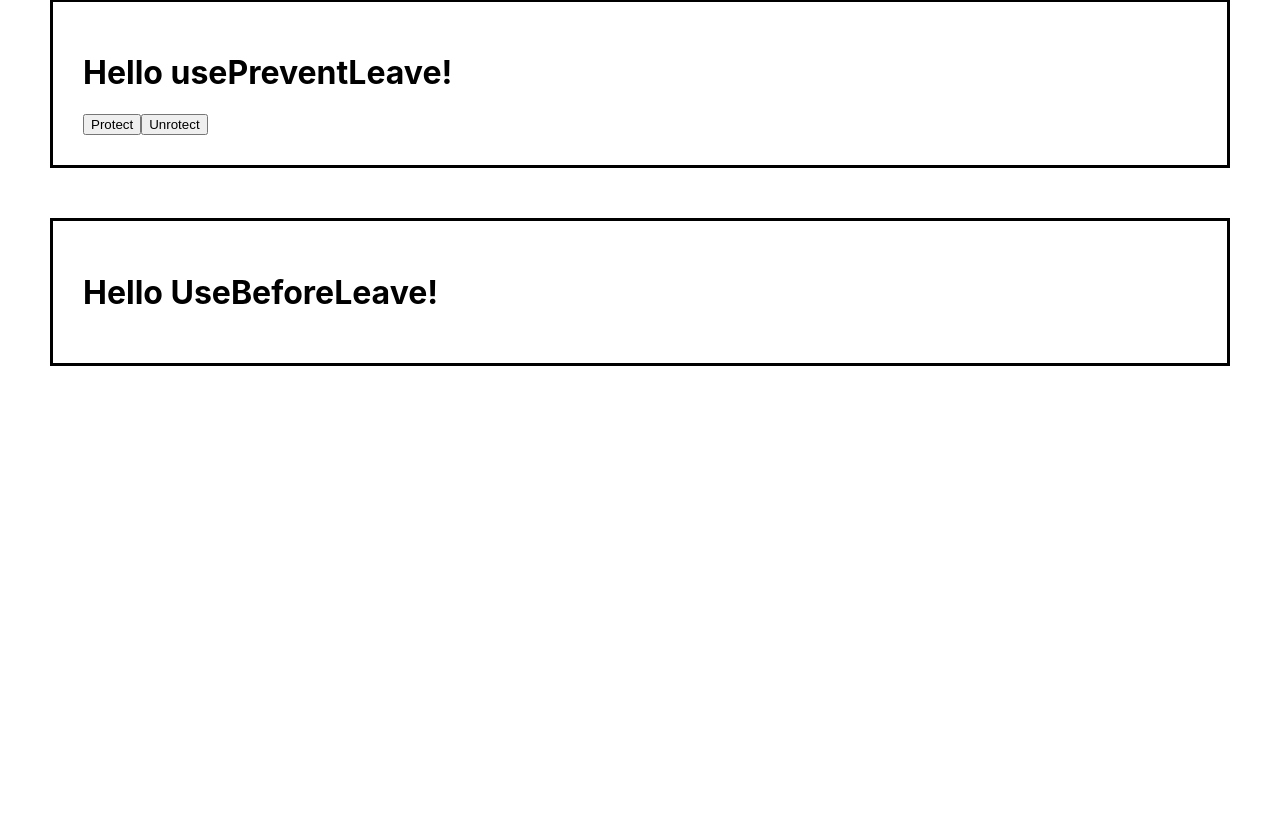
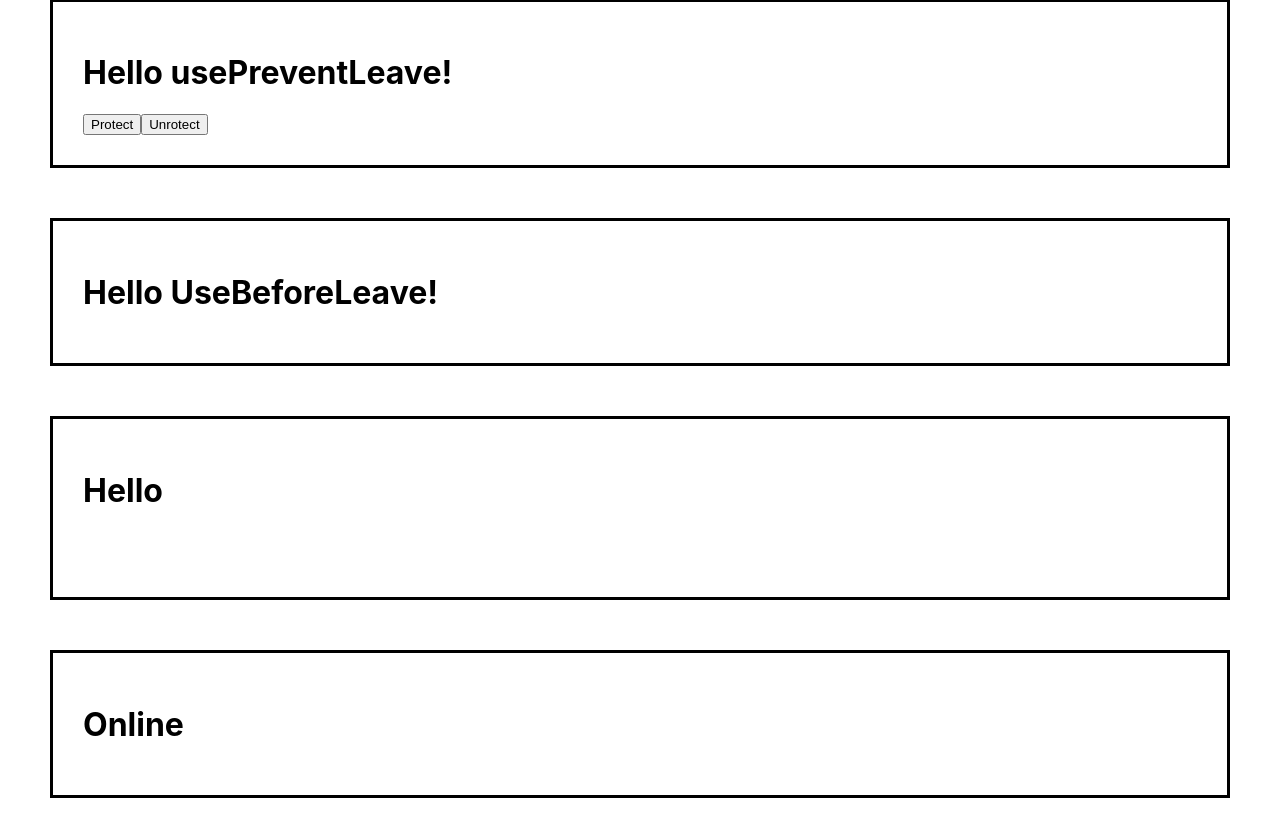
Before and after one commit to mycogno/hook_playground, a React (Create React App) app: page / in a window 1280 px wide. Shown: the part 1777-2613 px from the top of the page. Before the commit the page ends 2193 px from the top, so only its background shows below. Built offline with nearby package versions, Linux system fonts and the light colour scheme.

Commit message:
#2.5 useFadeIn & useNetwork

```diff
--- a/src/App.js
+++ b/src/App.js
@@ -9,6 +9,8 @@ import HookUseClick from "./useClick";
 import HookUseConfirm from "./useConfirm";
 import HookUsePreventLeave from "./usePreventLeave";
 import HookUseBeforeLeave from "./useBeforeLeave";
+import HookUseFadeIn from "./useFadeIn";
+import HookUseNetwork from "./useNetwork";
 
 function App() {
   return (
@@ -22,6 +24,8 @@ function App() {
       <HookUseConfirm />
       <HookUsePreventLeave />
       <HookUseBeforeLeave />
+      <HookUseFadeIn />
+      <HookUseNetwork />
     </div>
   );
 }
--- /dev/null
+++ b/src/useFadeIn.js
@@ -0,0 +1,29 @@
+import React, { useEffect, useRef } from "react";
+
+const useFadeIn = (duration = 1, delay = 0) => {
+  //   if (typeof duration !== "number" || typeof delay !== "number") {
+  //     return;
+  //   }
+  const element = useRef();
+  useEffect(() => {
+    if (element.current) {
+      const { current } = element;
+      current.style.transition = `opacity ${duration}s ease-in-out ${delay}s`;
+      current.style.opacity = 1;
+    }
+  }, []);
+  return { ref: element, style: { opacity: 0 } };
+};
+
+const HookUseFadeIn = () => {
+  const fadeInH1 = useFadeIn(1, 2);
+  const fadeInP = useFadeIn(5, 10);
+  return (
+    <div className="App">
+      <h1 {...fadeInH1}>Hello</h1>
+      <p {...fadeInP}>lorem ipsum lalalalalal</p>
+    </div>
+  );
+};
+
+export default HookUseFadeIn;
--- /dev/null
+++ b/src/useNetwork.js
@@ -0,0 +1,34 @@
+import React, { useEffect, useState } from "react";
+
+const useNetwork = (onChange) => {
+  const [status, setStatus] = useState(navigator.onLine);
+  const handleChange = () => {
+    if (typeof onChange === "function") {
+      onChange(navigator.onLine);
+    }
+    setStatus(navigator.onLine);
+  };
+  useEffect(() => {
+    window.addEventListener("online", handleChange);
+    window.addEventListener("offline", handleChange);
+    return () => {
+      window.removeEventListener("online", handleChange);
+      window.removeEventListener("offline", handleChange);
+    };
+  }, []);
+  return status;
+};
+
+const HookUseNetwork = () => {
+  const handleNetworkChange = (online) => {
+    console.log(online ? "We just went online" : "We are offline");
+  };
+  const onLine = useNetwork(handleNetworkChange);
+  return (
+    <div className="App">
+      <h1>{onLine ? "Online" : "Offline"}</h1>
+    </div>
+  );
+};
+
+export default HookUseNetwork;
```
Also changed, not shown: 2 other files (tests, documents, lock files or other folders).
